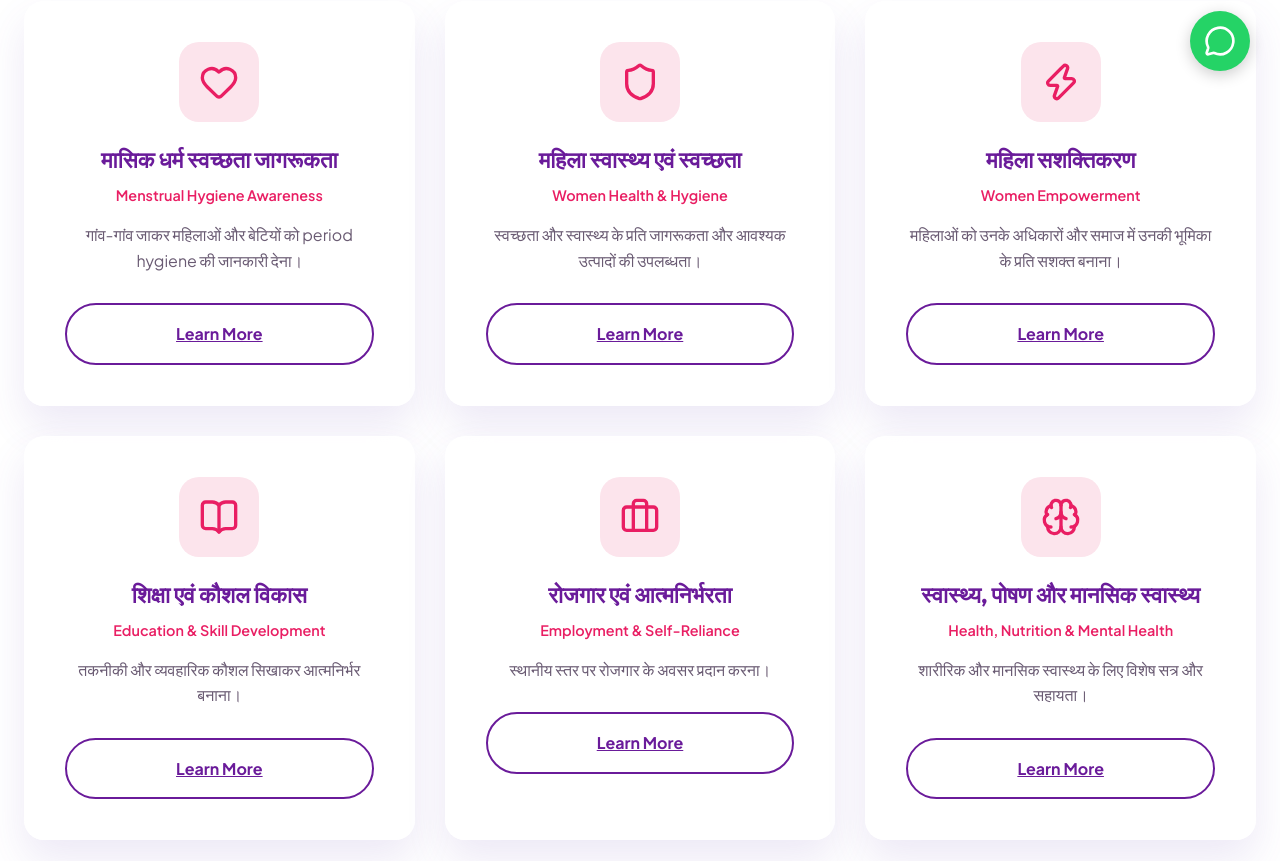
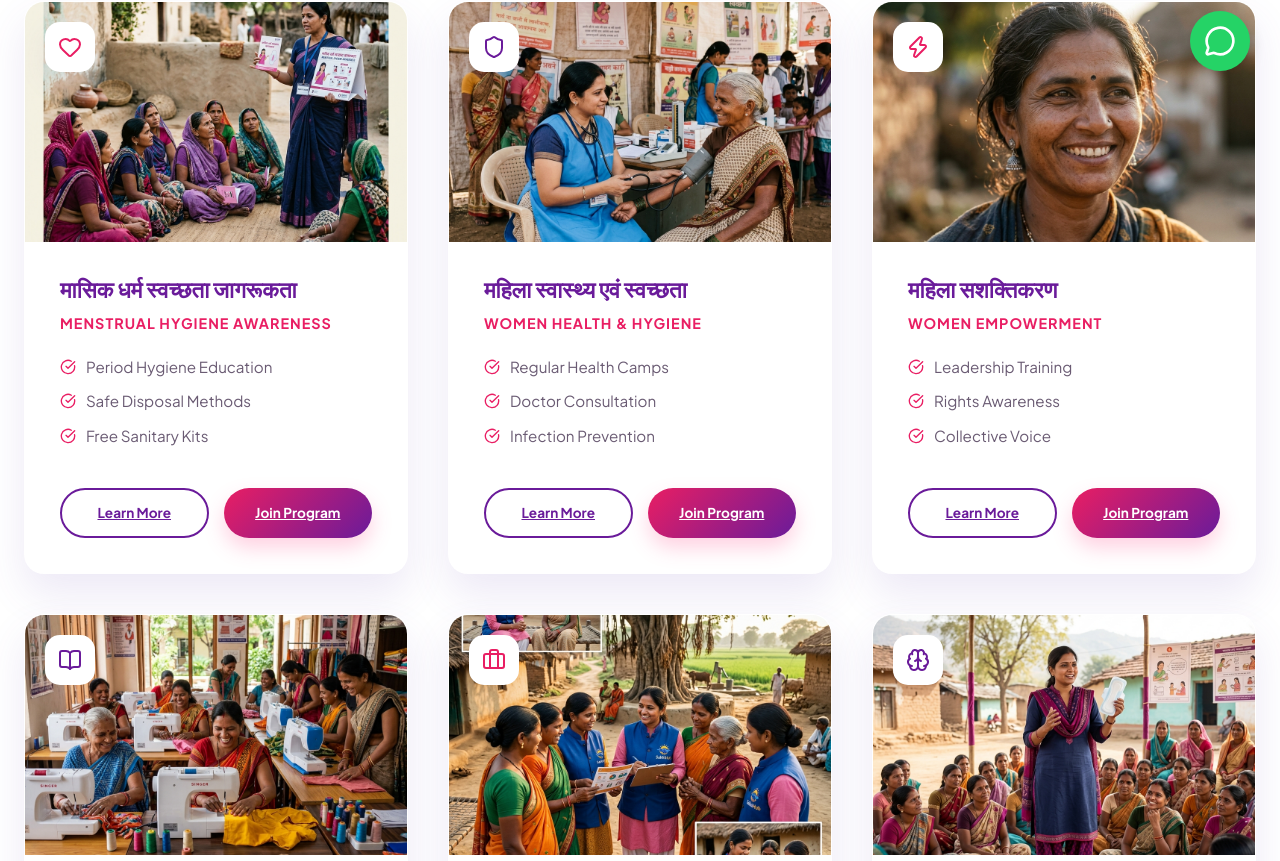
Before and after one commit to adskysolution-oss/sakhihub, a Next.js app: page /programs in a window 1280 px wide. Shown: the part 699-1560 px from the top of the page. Built offline with nearby package versions, Linux system fonts and the light colour scheme.

Commit message:
design: premium overhaul of Programs page with realistic cards and grounded process section

```diff
--- a/src/app/programs/page.tsx
+++ b/src/app/programs/page.tsx
@@ -1,83 +1,211 @@
+'use client';
+
+import React from 'react';
+import { motion } from 'framer-motion';
+import { Heart, Shield, Zap, BookOpen, Briefcase, Brain, CheckCircle, ArrowRight, Users, Target, Layout } from 'lucide-react';
+import Link from 'next/link';
 import PageBannerSlider from "@/components/common/PageBannerSlider";
-import React from "react";
-import { Heart, Shield, BookOpen, Briefcase, Zap, Brain } from "lucide-react";
-import Link from "next/link";
 
 const programsData = [
   {
     title: "Menstrual Hygiene Awareness",
     hindi: "मासिक धर्म स्वच्छता जागरूकता",
-    icon: <Heart size={40} />,
-    desc: "गांव-गांव जाकर महिलाओं और बेटियों को period hygiene की जानकारी देना।",
+    icon: <Heart size={24} />,
+    image: "/images/campaign_sanitary.png",
+    points: ["Period Hygiene Education", "Safe Disposal Methods", "Free Sanitary Kits"],
+    color: "#E91E63"
   },
   {
     title: "Women Health & Hygiene",
     hindi: "महिला स्वास्थ्य एवं स्वच्छता",
-    icon: <Shield size={40} />,
-    desc: "स्वच्छता और स्वास्थ्य के प्रति जागरूकता और आवश्यक उत्पादों की उपलब्धता।",
+    icon: <Shield size={24} />,
+    image: "/images/campaign_health.png",
+    points: ["Regular Health Camps", "Doctor Consultation", "Infection Prevention"],
+    color: "#6A1B9A"
   },
   {
     title: "Women Empowerment",
     hindi: "महिला सशक्तिकरण",
-    icon: <Zap size={40} />,
-    desc: "महिलाओं को उनके अधिकारों और समाज में उनकी भूमिका के प्रति सशक्त बनाना।",
+    icon: <Zap size={24} />,
+    image: "/images/about_mission.png",
+    points: ["Leadership Training", "Rights Awareness", "Collective Voice"],
+    color: "#E91E63"
   },
   {
     title: "Education & Skill Development",
     hindi: "शिक्षा एवं कौशल विकास",
-    icon: <BookOpen size={40} />,
-    desc: "तकनीकी और व्यवहारिक कौशल सिखाकर आत्मनिर्भर बनाना।",
+    icon: <BookOpen size={24} />,
+    image: "/images/program_skill.png",
+    points: ["Technical Training", "Digital Literacy", "Vocational Skills"],
+    color: "#6A1B9A"
   },
   {
     title: "Employment & Self-Reliance",
     hindi: "रोजगार एवं आत्मनिर्भरता",
-    icon: <Briefcase size={40} />,
-    desc: "स्थानीय स्तर पर रोजगार के अवसर प्रदान करना।",
+    icon: <Briefcase size={24} />,
+    image: "/images/team_field.png",
+    points: ["Job Opportunities", "Small Business Support", "Financial Inclusion"],
+    color: "#E91E63"
   },
   {
     title: "Health, Nutrition & Mental Health",
     hindi: "स्वास्थ्य, पोषण और मानसिक स्वास्थ्य",
-    icon: <Brain size={40} />,
-    desc: "शारीरिक और मानसिक स्वास्थ्य के लिए विशेष सत्र और सहायता।",
-  },
+    icon: <Brain size={24} />,
+    image: "/images/hero_awareness_campaign.png",
+    points: ["Nutrition Guidance", "Mental Health Support", "Counseling Sessions"],
+    color: "#6A1B9A"
+  }
+];
+
+const howItWorks = [
+  { step: "01", title: "Awareness Session", desc: "Interactive awareness sessions in villages and communities." },
+  { step: "02", title: "Group Formation", desc: "Organizing local women into self-help and support groups." },
+  { step: "03", title: "Membership Registration", desc: "Joining the SakhiHub network for ongoing support and benefits." },
+  { step: "04", title: "Training & Support", desc: "Providing necessary skills, products, and operational guidance." }
+];
+
+const stats = [
+  { label: 'Women Reached', value: '50,000+', icon: <Users size={24} />, color: '#E91E63' },
+  { label: 'Groups Created', value: '12,500+', icon: <Layout size={24} />, color: '#6A1B9A' },
+  { label: 'Awareness Drives', value: '350+', icon: <Target size={24} />, color: '#E91E63' },
+  { label: 'Field Employees', value: '1,200+', icon: <Users size={24} />, color: '#6A1B9A' },
 ];
 
 export default function ProgramsPage() {
   const sliderImages = [
+    "/images/hero_awareness_campaign.png",
     "/images/program_skill.png",
-    "/images/hero_awareness_campaign.png",
     "/images/about_mission.png",
-    "/images/team_field.png",
+    "/images/campaign_health.png",
     "/images/campaign_sanitary.png"
   ];
 
+  const fadeInUp = {
+    initial: { opacity: 0, y: 30 },
+    whileInView: { opacity: 1, y: 0 },
+    viewport: { once: true },
+    transition: { duration: 0.6 }
+  };
+
   return (
-    <>
+    <div style={{ background: 'white' }}>
       <PageBannerSlider
         title="Our Programs"
-        subtitle="Our Initiatives for Change"
+        subtitle="Awareness, Health, Education & Self-Reliance for Every Woman"
         images={sliderImages}
       />
 
+      {/* 2. Program Cards Grid */}
       <section className="section-padding">
         <div className="container">
-          <div style={{ display: 'grid', gridTemplateColumns: 'repeat(auto-fit, minmax(320px, 1fr))', gap: '30px' }}>
-            {programsData.map((prog, index) => (
-              <div key={index} className="glass-card" style={{ padding: '40px', textAlign: 'center', transition: 'all 0.3s ease' }}>
-                <div style={{ width: '80px', height: '80px', background: 'var(--accent)', color: 'var(--primary)', borderRadius: '20px', display: 'flex', alignItems: 'center', justifyContent: 'center', margin: '0 auto 25px' }}>
-                  {prog.icon}
+          <div style={{ display: 'grid', gridTemplateColumns: 'repeat(auto-fit, minmax(380px, 1fr))', gap: '40px' }}>
+            {programsData.map((prog, idx) => (
+              <motion.div
+                key={idx}
+                {...fadeInUp}
+                whileHover={{ y: -10 }}
+                className="glass-card"
+                style={{ padding: '0', overflow: 'hidden', background: 'white', display: 'flex', flexDirection: 'column' }}
+              >
+                <div style={{ position: 'relative', height: '240px' }}>
+                  <img src={prog.image} style={{ width: '100%', height: '100%', objectFit: 'cover' }} alt={prog.title} />
+                  <div style={{ position: 'absolute', top: '20px', left: '20px', width: '50px', height: '50px', borderRadius: '15px', background: 'white', color: prog.color, display: 'flex', alignItems: 'center', justifyContent: 'center', boxShadow: 'var(--shadow-soft)' }}>
+                    {prog.icon}
+                  </div>
                 </div>
-                <h3 style={{ color: 'var(--secondary)', marginBottom: '10px', fontSize: '1.4rem' }}>{prog.hindi}</h3>
-                <p style={{ color: 'var(--primary)', fontWeight: '600', marginBottom: '15px', fontSize: '0.9rem' }}>{prog.title}</p>
-                <p style={{ color: 'var(--text-muted)', marginBottom: '30px' }}>{prog.desc}</p>
-                <Link href={`/programs/${index}`} className="btn-secondary" style={{ width: '100%', justifyContent: 'center' }}>
-                  Learn More
-                </Link>
-              </div>
+                <div style={{ padding: '35px', flex: 1, display: 'flex', flexDirection: 'column' }}>
+                  <h3 style={{ fontSize: '1.4rem', marginBottom: '8px', color: 'var(--secondary)' }}>{prog.hindi}</h3>
+                  <p style={{ color: 'var(--primary)', fontWeight: '700', fontSize: '0.9rem', marginBottom: '20px', textTransform: 'uppercase', letterSpacing: '1px' }}>{prog.title}</p>
+
+                  <div style={{ marginBottom: '30px', flex: 1 }}>
+                    {prog.points.map((p, i) => (
+                      <div key={i} style={{ display: 'flex', gap: '10px', alignItems: 'center', marginBottom: '10px', color: 'var(--text-muted)', fontSize: '0.95rem' }}>
+                        <CheckCircle size={16} color="var(--primary)" />
+                        <span>{p}</span>
+                      </div>
+                    ))}
+                  </div>
+
+                  <div style={{ display: 'grid', gridTemplateColumns: '1fr 1fr', gap: '15px' }}>
+                    <Link href="/programs/details" className="btn-secondary" style={{ padding: '12px', fontSize: '0.85rem', justifyContent: 'center' }}>Learn More</Link>
+                    <Link href="/register" className="btn-primary" style={{ padding: '12px', fontSize: '0.85rem', justifyContent: 'center' }}>Join Program</Link>
+                  </div>
+                </div>
+              </motion.div>
             ))}
           </div>
         </div>
       </section>
-    </>
+
+      {/* 3. How Our Programs Work */}
+      <section className="section-padding" style={{ background: 'var(--bg-light)' }}>
+        <div className="container">
+          <div className="section-title">
+            <span>Our Process</span>
+            <h2 style={{ fontSize: '3rem' }}>How SakhiHub Works <span className="text-gradient">on Ground</span></h2>
+          </div>
+          <div style={{ display: 'grid', gridTemplateColumns: 'repeat(auto-fit, minmax(250px, 1fr))', gap: '30px', position: 'relative' }}>
+            {howItWorks.map((step, idx) => (
+              <motion.div key={idx} {...fadeInUp} className="glass-card" style={{ padding: '40px', background: 'white', textAlign: 'center', borderTop: `4px solid ${idx % 2 === 0 ? 'var(--primary)' : 'var(--secondary)'}` }}>
+                <div style={{ fontSize: '3rem', fontWeight: '900', color: 'rgba(0,0,0,0.05)', marginBottom: '-30px' }}>{step.step}</div>
+                <h4 style={{ fontSize: '1.4rem', marginBottom: '15px', position: 'relative', zIndex: 1 }}>{step.title}</h4>
+                <p style={{ color: 'var(--text-muted)', fontSize: '0.95rem', lineHeight: '1.6' }}>{step.desc}</p>
+              </motion.div>
+            ))}
+          </div>
+        </div>
+      </section>
+
+      {/* 4. Impact Stats */}
+      <section className="section-padding">
+        <div className="container">
+          <div className="glass-card" style={{
+            display: 'grid',
+            gridTemplateColumns: 'repeat(4, 1fr)',
+            gap: '20px',
+            padding: '60px 40px',
+            background: 'white',
+            border: '1px solid rgba(0,0,0,0.05)',
+            boxShadow: 'var(--shadow-hard)'
+          }}>
+            {stats.map((stat, idx) => (
+              <motion.div key={idx} {...fadeInUp} style={{ textAlign: 'center' }}>
+                <div style={{ display: 'flex', justifyContent: 'center', marginBottom: '20px', color: stat.color }}>{stat.icon}</div>
+                <h3 style={{ fontSize: '3rem', fontWeight: '900', color: 'var(--secondary)', lineHeight: '1' }}>{stat.value}</h3>
+                <p style={{ color: 'var(--text-muted)', fontSize: '1rem', fontWeight: '600', marginTop: '10px' }}>{stat.label}</p>
+              </motion.div>
+            ))}
+          </div>
+        </div>
+      </section>
+
+      {/* 5. CTA Section */}
+      <section style={{ padding: '100px 0' }}>
+        <div className="container">
+          <motion.div
+            initial={{ opacity: 0, scale: 0.95 }}
+            whileInView={{ opacity: 1, scale: 1 }}
+            viewport={{ once: true }}
+            style={{
+              background: 'var(--grad-secondary)',
+              borderRadius: '40px',
+              padding: '80px',
+              textAlign: 'center',
+              color: 'white'
+            }}
+          >
+            <h2 style={{ fontSize: '3.5rem', fontWeight: '900', marginBottom: '30px' }}>Want to Start a Program in Your Area?</h2>
+            <p style={{ fontSize: '1.2rem', opacity: 0.9, marginBottom: '50px', maxWidth: '700px', margin: '0 auto 50px' }}>
+              We are constantly expanding to new villages and districts. Partner with us to bring
+              health and empowerment to the women in your community.
+            </p>
+            <div style={{ display: 'flex', gap: '20px', justifyContent: 'center' }}>
+              <Link href="/register" className="btn-primary" style={{ padding: '18px 45px', fontSize: '1.1rem', background: 'white', color: 'var(--secondary)' }}>Join Now</Link>
+              <Link href="/contact" className="btn-secondary" style={{ padding: '18px 45px', fontSize: '1.1rem', border: '2px solid white' }}>Contact Team</Link>
+            </div>
+          </motion.div>
+        </div>
+      </section>
+    </div>
   );
 }
```
